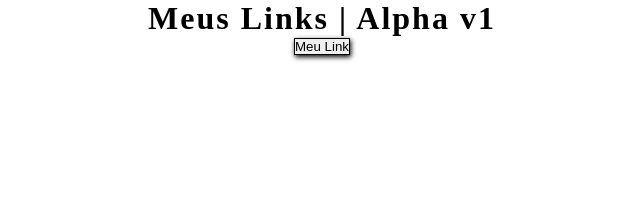
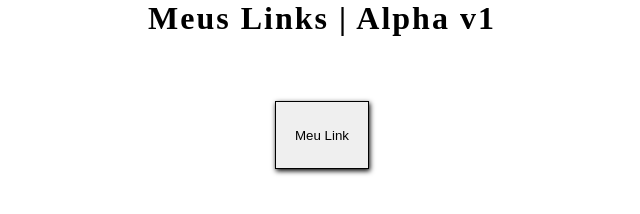
Before and after one commit to crocera-art/link-bio, a plain HTML site: page docs/index.html in a window 1280 px wide. Shown: the whole page, without its empty margins (318-958 px from the left). Drawn offline with Linux system fonts and the light colour scheme.

```diff
--- a/docs/style.css
+++ b/docs/style.css
@@ -8,8 +8,11 @@ body{
 }
 
 .btn{
+    font:bold "Courier New" 16pt;
     border:1px solid #000;
     box-shadow:1px 2px 5px #000;
+    padding: 2% 1.5%;
+    margin:5% 0;
 }
 
 a{
```
